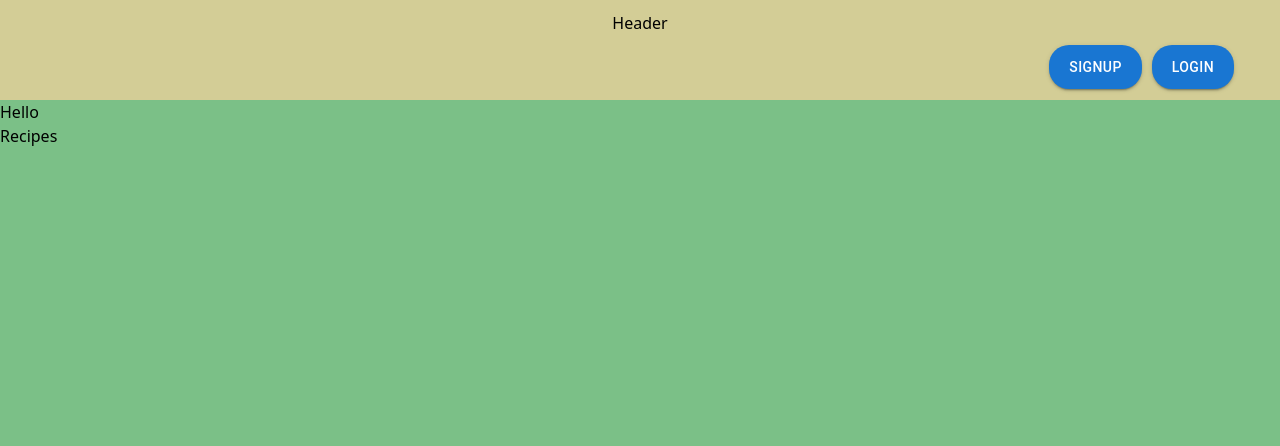
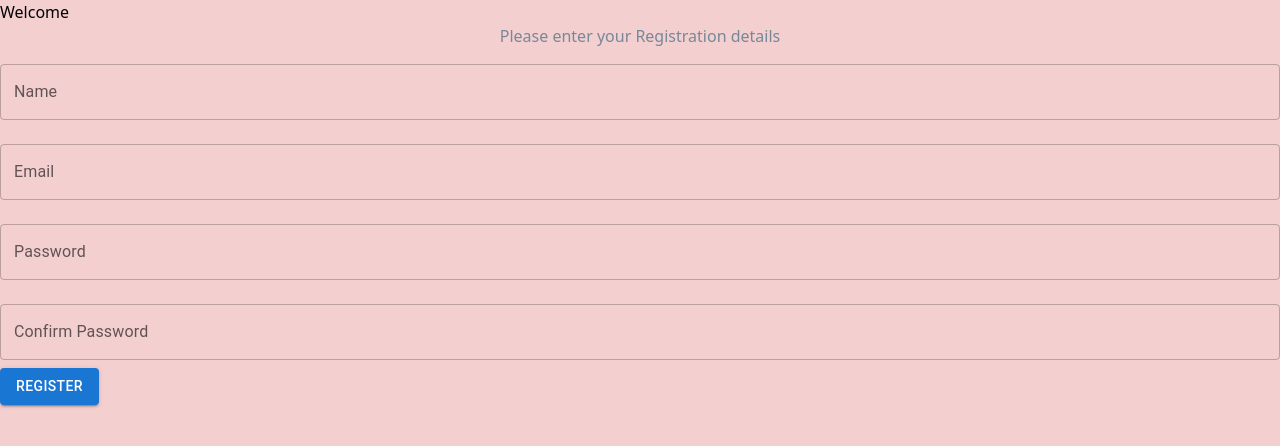
Before and after one commit to laxxitaasingh/Recipes, a React (Vite) app in the folder frontend/: page /signup in a window 1280 px wide. Shown: the top 446 px of the page. Built offline with nearby package versions, Linux system fonts and the light colour scheme.

Commit message:
adding signup page

```diff
--- a/frontend/src/App.jsx
+++ b/frontend/src/App.jsx
@@ -1,26 +1,35 @@
-import { useState } from 'react'
-import Header from './component/header/header'
-import { BrowserRouter as Router, Route,Routes } from 'react-router-dom';
-import ItemDetail from './component/itemDetail/item'
-import MediaCard from './component/cards/cards'
-import './App.css'
+import { useState } from 'react';
+import { BrowserRouter as Router, Routes, Route, useLocation } from 'react-router-dom';
+import Header from './component/header/header';
+import ItemDetail from './component/itemDetail/item';
+import MediaCard from './component/cards/cards';
+import Signup from './component/signup/signup';
+import './App.css';
 
 function App() {
-  const [count, setCount] = useState(0)
+  const [count, setCount] = useState(0);
 
   return (
-
-    <>
-     <Router>
-      <Header />
-      <h1>Recipes</h1>
+    <Router>
+      <ConditionalHeader />
       <Routes>
         <Route path="/" element={<MediaCard />} />
         <Route path="/info/:name" element={<ItemDetail />} />
+        <Route path="/signup" element={<Signup />} />
       </Routes>
     </Router>
-    </>
-  )
+  );
 }
 
-export default App
+// Component to conditionally render the Header
+function ConditionalHeader() {
+  const location = useLocation(); // Get the current location
+
+  // Check if the current path is '/signup'. If true, do not render the header.
+  const hideHeader = location.pathname === '/signup';
+
+  // Only render the Header if `hideHeader` is false
+  return !hideHeader && <Header />;
+}
+
+export default App;
--- a/frontend/src/component/header/header.css
+++ b/frontend/src/component/header/header.css
@@ -5,7 +5,7 @@
     align-items: center;
     justify-content: center;
     padding: 20px;
-    background-color: rgb(211, 205, 150);
+    background-color: rgb(163, 189, 197);
     height:100px
   }
 
--- a/frontend/src/component/header/header.jsx
+++ b/frontend/src/component/header/header.jsx
@@ -1,27 +1,20 @@
-// import React from "react";
-// import "./header.css";
-
-// function Header() {
-//   return (
-//     <>
-//       <div className="heading">
-//         <h1>Header</h1>
-//         <div className="buttons">
-//           <button>SignUp</button>
-//           <button>Login</button>
-//         </div>
-//       </div>
-//       <div>Hello</div>
-//     </>
-//   );
-// }
-
-// export default Header;
 import React from 'react';
 import { Button } from '@mui/material';
+import { useNavigate } from 'react-router-dom'; // Import useNavigate
 import './header.css';
 
 function Header() {
+  const navigate = useNavigate(); // Initialize useNavigate
+
+  // Handler functions to navigate on button click
+  const handleSignUpClick = () => {
+    navigate('/signup');
+  };
+
+  const handleLoginClick = () => {
+    navigate('/login');
+  };
+
   return (
     <>
       <div className="heading">
@@ -31,6 +24,7 @@ function Header() {
             variant="contained"
             color="primary"
             sx={{ borderRadius: '20px', padding: '10px 20px' }}
+            onClick={handleSignUpClick} // Call navigate function
           >
             SignUp
           </Button>
@@ -38,12 +32,13 @@ function Header() {
             variant="contained"
             color="primary"
             sx={{ borderRadius: '20px', padding: '10px 20px' }}
+            onClick={handleLoginClick} // Call navigate function
           >
             Login
           </Button>
         </div>
       </div>
-      <div>Hello</div>
+
     </>
   );
 }
--- /dev/null
+++ b/frontend/src/component/signup/signup.jsx
@@ -0,0 +1,139 @@
+import React, { useState } from 'react';
+import axios from 'axios';
+import { TextField, Button, Snackbar } from '@mui/material';
+
+const Signup = () => {
+  const [formValues, setFormValues] = useState({
+    name: '',
+    email: '',
+    password: '',
+    confirmPassword: '',
+  });
+  const [formErrors, setFormErrors] = useState({});
+  const [snackbarOpen, setSnackbarOpen] = useState(false);
+  const [snackbarMessage, setSnackbarMessage] = useState('');
+
+  const validate = () => {
+    let errors = {};
+    if (!formValues.email) {
+      errors.email = 'Email is required';
+    } else if (!/\S+@\S+\.\S+/.test(formValues.email)) {
+      errors.email = 'Please enter a valid email address';
+    }
+    if (!formValues.password) {
+      errors.password = 'Password is required';
+    } else if (formValues.password.length < 8) {
+      errors.password = 'Password must contain at least 8 characters';
+    } else if (formValues.password.length > 20) {
+      errors.password = 'Password must be less than 20 characters';
+    }
+    if (formValues.password !== formValues.confirmPassword) {
+      errors.confirmPassword = 'Password and Confirm Password do not match';
+    }
+    setFormErrors(errors);
+    return Object.keys(errors).length === 0;
+  };
+
+  const handleChange = (e) => {
+    const { name, value } = e.target;
+    setFormValues({ ...formValues, [name]: value });
+  };
+
+  const handleSubmit = async (e) => {
+    e.preventDefault();
+    if (validate()) {
+      try {
+        const response = await axios.post('http://localhost:3000/api/users/signup', {
+          email: formValues.email,
+          password: formValues.password,
+        });
+
+        if (response.data.success) {
+          setSnackbarMessage('Registered successfully');
+        }
+      } catch (error) {
+        setSnackbarMessage(
+          error.response?.data?.message || 'Registration failed'
+        );
+      }
+      setSnackbarOpen(true);
+    }
+  };
+
+  return (
+    <div className="container">
+      <h2>Welcome</h2>
+      <p style={{ color: 'lightslategray', textAlign: 'center' }}>
+        Please enter your Registration details
+      </p>
+      <form onSubmit={handleSubmit}>
+      <div className="form-group">
+          <TextField
+            label="Name"
+            type="text"
+            name="name"
+            value={formValues.name}
+            onChange={handleChange}
+            fullWidth
+            margin="normal"
+            variant="outlined"
+          />
+        </div>
+        <div className="form-group">
+          <TextField
+            label="Email"
+            type="text"
+            name="email"
+            value={formValues.email}
+            onChange={handleChange}
+            error={!!formErrors.email}
+            helperText={formErrors.email}
+            fullWidth
+            margin="normal"
+            variant="outlined"
+          />
+        </div>
+        <div className="form-group">
+          <TextField
+            label="Password"
+            type="password"
+            name="password"
+            value={formValues.password}
+            onChange={handleChange}
+            error={!!formErrors.password}
+            helperText={formErrors.password}
+            fullWidth
+            margin="normal"
+            variant="outlined"
+          />
+        </div>
+        <div className="form-group">
+          <TextField
+            label="Confirm Password"
+            type="password"
+            name="confirmPassword"
+            value={formValues.confirmPassword}
+            onChange={handleChange}
+            error={!!formErrors.confirmPassword}
+            helperText={formErrors.confirmPassword}
+            fullWidth
+            margin="normal"
+            variant="outlined"
+          />
+        </div>
+        <Button variant="contained" color="primary" type="submit">
+          Register
+        </Button>
+      </form>
+      <Snackbar
+        open={snackbarOpen}
+        autoHideDuration={5000}
+        onClose={() => setSnackbarOpen(false)}
+        message={snackbarMessage}
+        anchorOrigin={{ vertical: 'bottom', horizontal: 'center' }}
+      />
+    </div>
+  );
+};
+
+export default Signup;
--- a/frontend/src/index.css
+++ b/frontend/src/index.css
@@ -1,5 +1,7 @@
 :root {
-  background-color: rgb(123, 192, 135);
+  /* background-color: rgba(160, 240, 222, 0.747);
+   */
+   background-color: rgb(243, 207, 207);
 }
 @tailwind base;
 @tailwind components;
```
Also changed, not shown: 2 other files (tests, documents, lock files or other folders).
